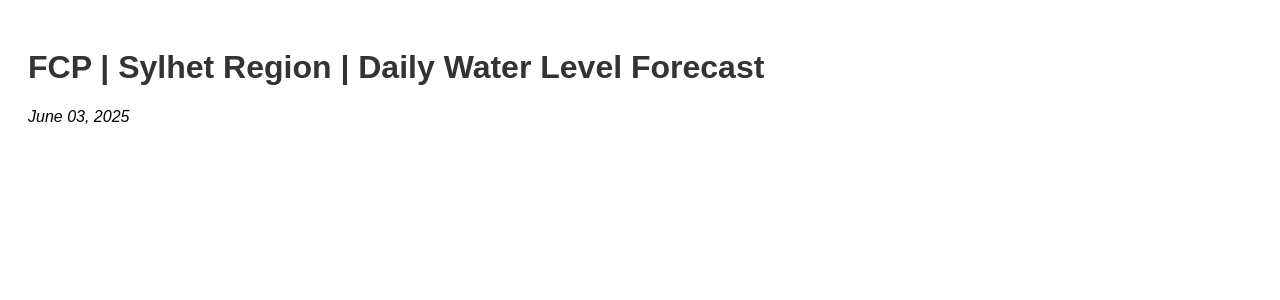
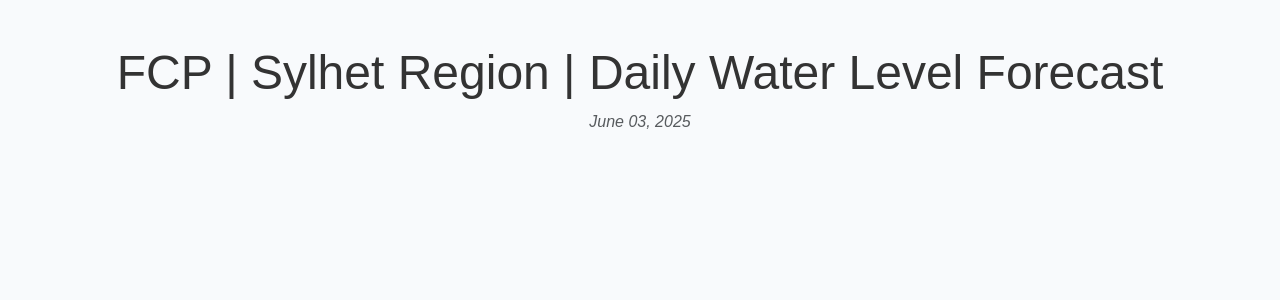
Before and after one commit to tuls13/FFWC-SYL-New, a Flask app: page / in a window 1280 px wide. Shown: the top 300 px of the page. Run offline with Flask 3, Linux system fonts and the light colour scheme; some libraries are stand-ins or nearby versions.

Commit message:
Update index.html

```diff
--- a/templates/index.html
+++ b/templates/index.html
@@ -3,26 +3,21 @@
 <head>
     <meta charset="UTF-8" />
     <title>FCP | Sylhet Region | Daily Water Level Forecast</title>
+    <!-- Bootstrap CSS -->
+    <link href="https://cdn.jsdelivr.net/npm/bootstrap@5.3.2/dist/css/bootstrap.min.css" rel="stylesheet">
     <style>
         body {
             font-family: Arial, sans-serif;
             padding: 20px;
+            background: #f8fafc;
         }
         h1 {
             color: #333;
         }
-        form {
-            margin-bottom: 20px;
-        }
-        label {
-            font-weight: bold;
-        }
-        select {
-            padding: 5px;
-            font-size: 14px;
+        .info-box, .card {
+            margin-bottom: 15px;
         }
         .info-box {
-            margin-bottom: 15px;
             background-color: #fff3cd;
             color: #856404;
             border: 1px solid #ffeeba;
@@ -38,16 +33,31 @@
     </style>
 </head>
 <body>
-    <h1>FCP | Sylhet Region | Daily Water Level Forecast</h1>
-    <p><em>{{ current_date }}</em></p>
-    <div id="plots"></div>
+  <div class="container my-4">
+    <h1 class="display-5 text-center mb-2">FCP | Sylhet Region | Daily Water Level Forecast</h1>
+    <p class="text-center text-muted"><em>{{ current_date }}</em></p>
+    <div id="plots" class="row"></div>
     <script src="https://cdn.plot.ly/plotly-latest.min.js"></script>
     <script>
         const stationData = {{ station_data|tojson }};
         for (const [name, info] of Object.entries(stationData)) {
-            const div = document.createElement('div');
-            div.innerHTML = `<div class="info-box"><strong>${name}</strong>${info.danger_level ? `<br>Danger Level: ${info.danger_level} m` : ''}</div><div id="plot-${name.replace(/\W/g,'_')}"></div><hr>`;
-            document.getElementById('plots').appendChild(div);
+            // Create Bootstrap card column
+            const col = document.createElement('div');
+            col.className = "col-lg-6 col-md-12 mb-4";
+            // Card
+            const card = document.createElement('div');
+            card.className = "card shadow-sm";
+            // Card body
+            const cardBody = document.createElement('div');
+            cardBody.className = "card-body";
+            cardBody.innerHTML = `
+                <h5 class="card-title">${name}</h5>
+                ${info.danger_level ? `<p class="card-text text-warning">Danger Level: ${info.danger_level} m</p>` : ''}
+                <div id="plot-${name.replace(/\W/g,'_')}" style="height:350px;"></div>
+            `;
+            card.appendChild(cardBody);
+            col.appendChild(card);
+            document.getElementById('plots').appendChild(col);
 
             if (info.data && info.data.length) {
                 const dates = info.data.map(d => d.date);
@@ -56,7 +66,9 @@
                     x: dates,
                     y: levels,
                     mode: 'lines+markers',
-                    name: 'Water Level'
+                    name: 'Water Level',
+                    marker: { color: '#0d6efd' },
+                    line: { color: '#0d6efd' }
                 }];
                 if (info.danger_level !== null) {
                     traces.push({
@@ -86,15 +98,19 @@
                     }
                 }
                 Plotly.newPlot(`plot-${name.replace(/\W/g,'_')}`, traces, {
-                    title: `Water Level Data for ${name}`,
+                    title: '',
                     xaxis: {title: 'Date'},
                     yaxis: {title: 'Water Level (m)'},
-                    height: 500
-                });
+                    height: 350,
+                    margin: { t: 20, r: 20, b: 40, l: 50 }
+                }, {responsive: true});
             } else {
-                div.innerHTML += `<p>No data available for ${name}.</p>`;
+                cardBody.innerHTML += `<p class="text-danger">No data available for ${name}.</p>`;
             }
         }
     </script>
+  </div>
+  <!-- Bootstrap JS (optional, for interactivity) -->
+  <script src="https://cdn.jsdelivr.net/npm/bootstrap@5.3.2/dist/js/bootstrap.bundle.min.js"></script>
 </body>
 </html>
```
